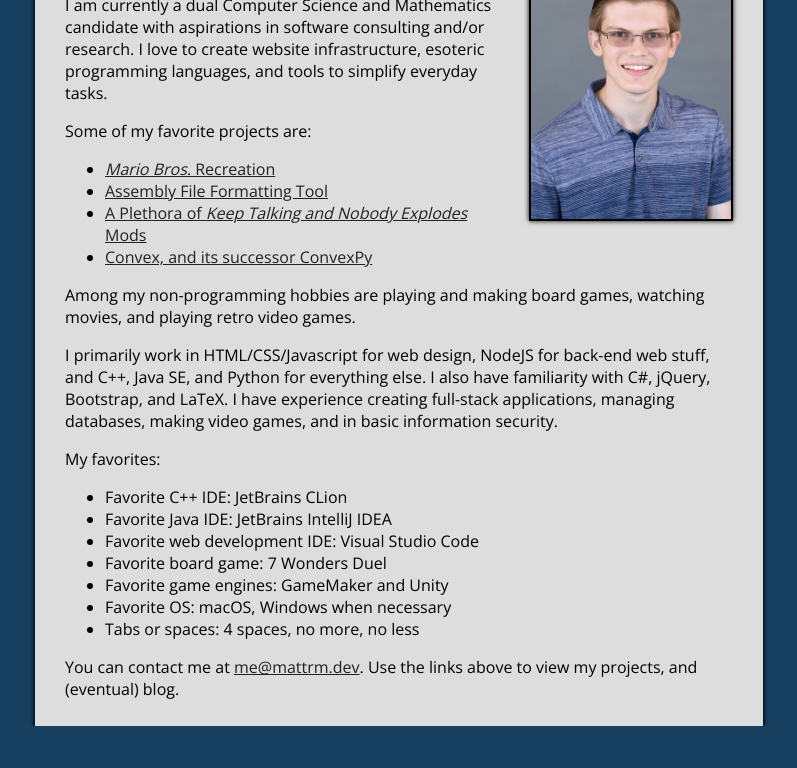
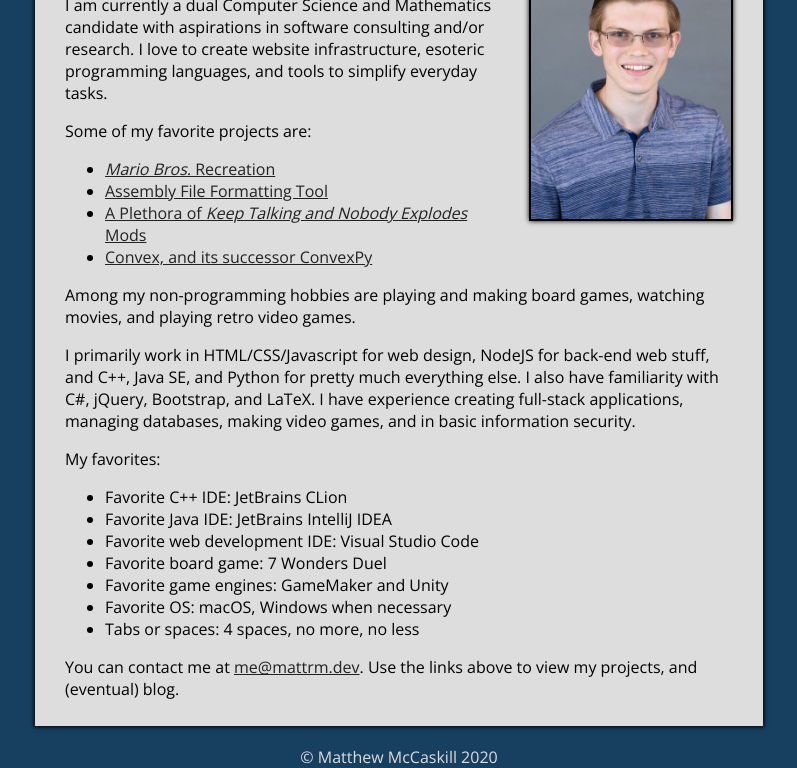
Before and after one commit to ZekNikZ/mattrm.dev, a plain HTML site: page index.html in a window 1280 px wide. Shown: the part 170-938 px from the top of the page, without its empty margins (241-1038 px from the left). Before the commit the page ends 896 px from the top, so only its background shows below. Drawn offline with nearby package versions, Linux system fonts and the light colour scheme.

Commit message:
Fixed homepage title and added copyright

```diff
--- a/css/index.scss
+++ b/css/index.scss
@@ -94,3 +94,11 @@ a.header-link:hover {
 .search-hidden {
     display: none;
 }
+
+.page-footer {
+    margin: 20px auto;
+    max-width: 100%;
+    color: #ddd;
+    text-align: center;
+    width: 100%;
+}
--- a/index.html
+++ b/index.html
@@ -5,7 +5,7 @@
 
     <link rel="stylesheet" type="text/css" href="css/index.css">
 
-    <title>Test</title>
+    <title>Matthew McCaskill</title>
 </head>
 <body>
     <div class="page-header">
@@ -37,7 +37,7 @@
                 Among my non-programming hobbies are playing and making board games, watching movies, and playing retro video games.
             </p>
             <p>
-                I primarily work in HTML/CSS/Javascript for web design, NodeJS for back-end web stuff, and C++, Java SE, and Python for everything else. I also have familiarity with C#, jQuery, Bootstrap, and LaTeX. I have experience creating full-stack applications, managing databases, making video games, and in basic information security.
+                I primarily work in HTML/CSS/Javascript for web design, NodeJS for back-end web stuff, and C++, Java SE, and Python for pretty much everything else. I also have familiarity with C#, jQuery, Bootstrap, and LaTeX. I have experience creating full-stack applications, managing databases, making video games, and in basic information security.
             </p>
             <p>
                 My favorites:
@@ -56,5 +56,8 @@
             </p>
         </div>
     </div>
+    <div class="page-footer">
+        &copy; Matthew McCaskill 2020
+    </div>
 </body>
 </html>
```
Also changed, not shown: css/index.css, 1 other file.
